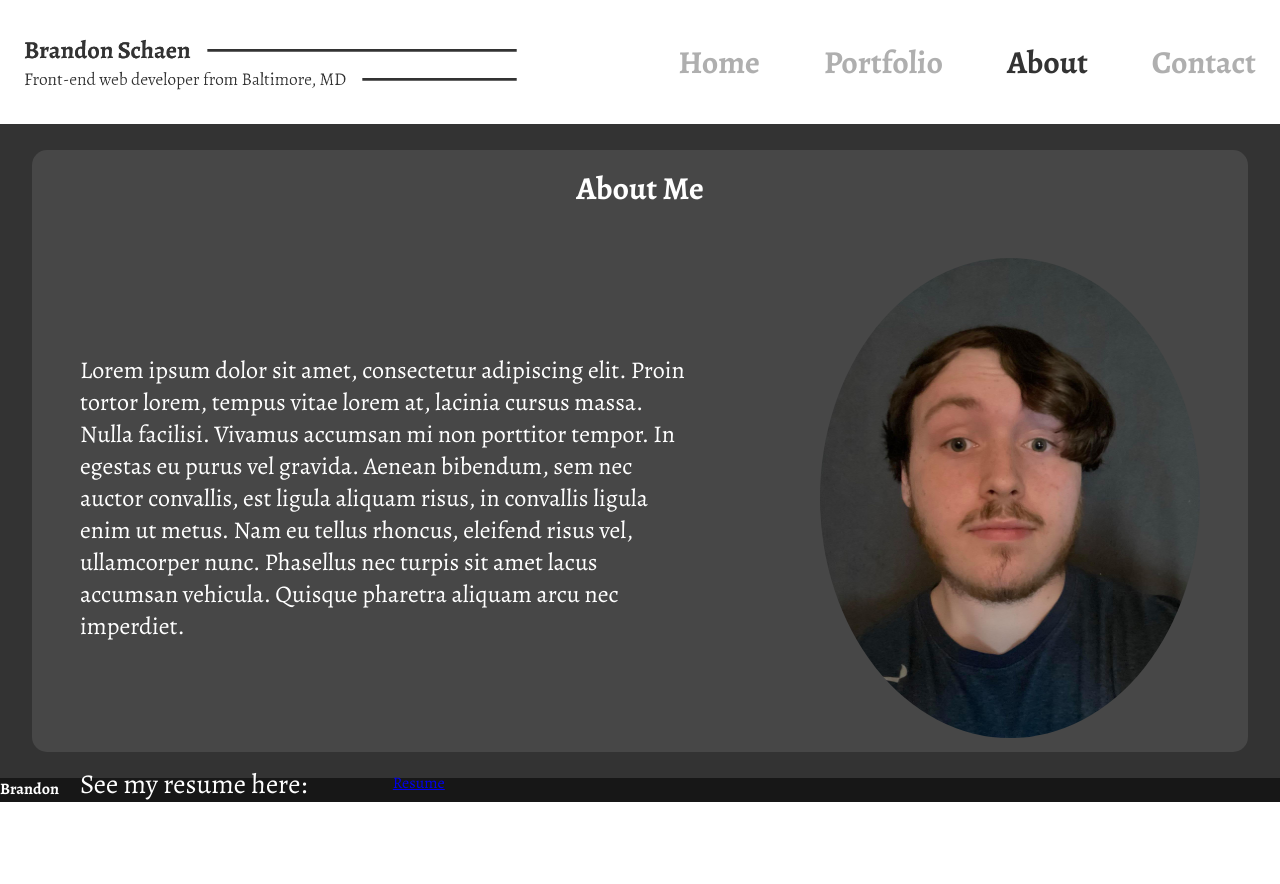
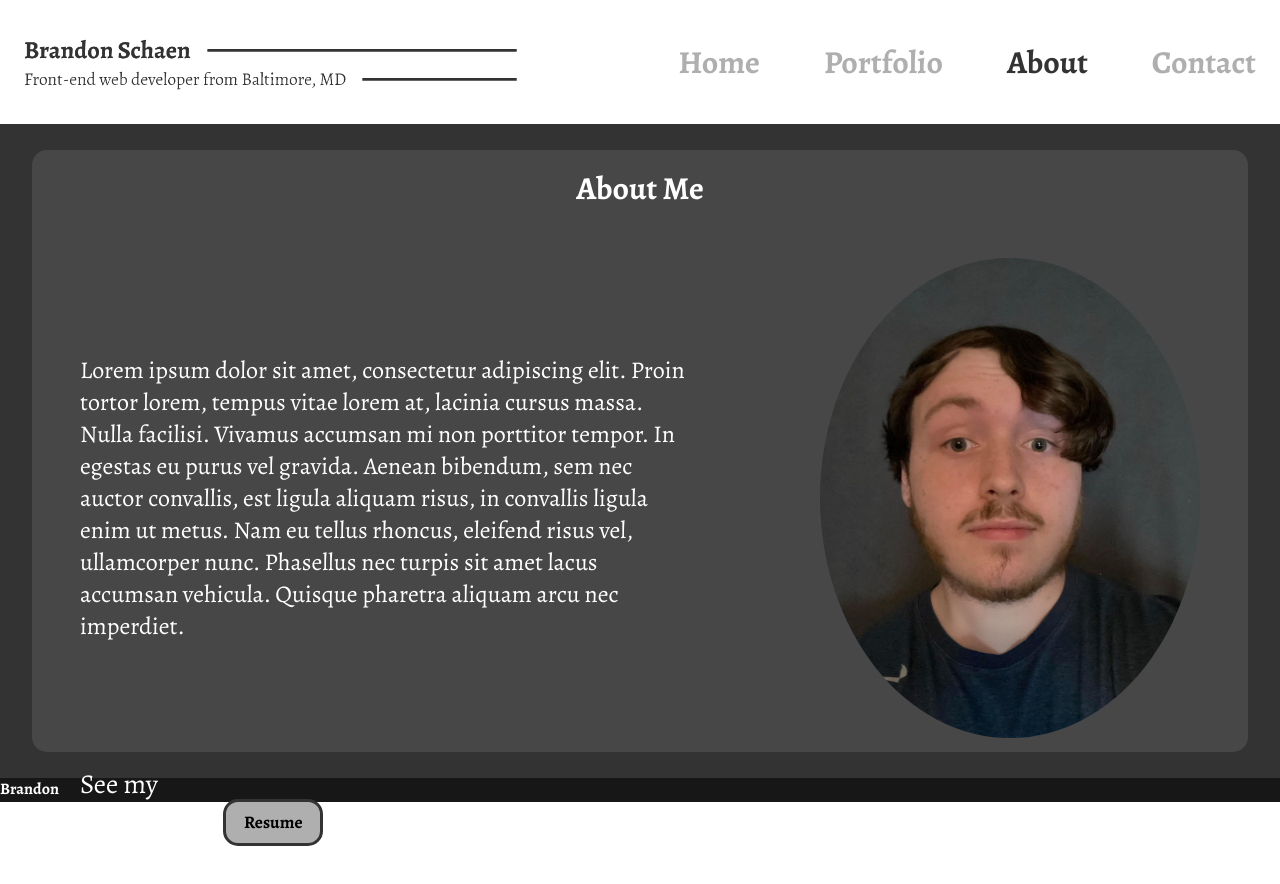
Before and after one commit to SonniSonni/Brandon-Portfolio, a React (Create React App) app: page /about in a window 1280 px wide. Shown: the top 884 px of the page. Before the commit the page ends 829 px from the top, so only its background shows below. Built offline with nearby package versions, Linux system fonts and the light colour scheme.

Commit message:
Copied styling for button over and aligned it

```diff
--- a/src/Components/AboutPage/AboutPage.css
+++ b/src/Components/AboutPage/AboutPage.css
@@ -43,7 +43,7 @@ h1{
 
 .resume{
   margin-left:3em;
-  width:30%;
+  width:20%;
   display:flex;
   align-items: center;
   justify-content: space-between;
@@ -52,3 +52,18 @@ h1{
 .resume p{
   font-size: 1.7em;
 }
+
+.resume a{
+  max-height: 100%;
+  color:black;
+  font-weight: bold;
+  font-size: 1.1em;
+  text-decoration: none;
+  background-color: #afafaf;
+  padding:.5em;
+  padding-left: 1em;
+  padding-right: 1em;
+  border:3px #333333 solid;
+  border-radius:15px;
+  margin-top:.25em;
+}
```
